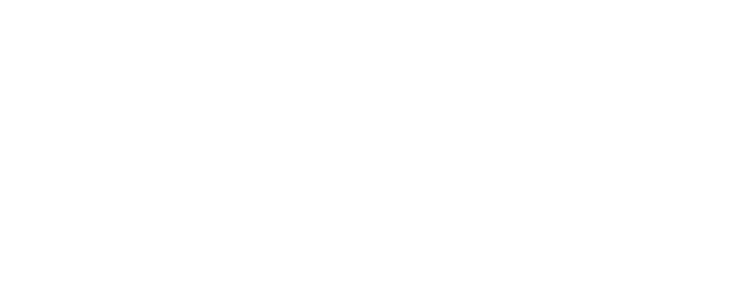
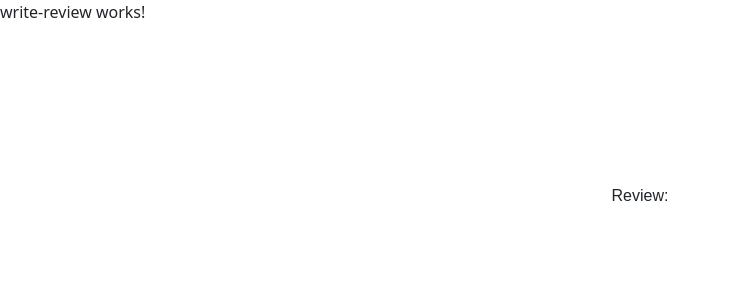
Before and after one commit to 240205-JavaAngularAWS/shoe-front, an Angular app in the folder payMore/: page /writeReview in a window 1280 px wide. Before the commit this address led to /. Shown: the top 300 px of the page, without its empty margins (0-730 px from the left). Built offline with nearby package versions, Linux system fonts and the light colour scheme.

Commit message:
begin write review component

```diff
--- a/payMore/src/app/app-routing.module.ts
+++ b/payMore/src/app/app-routing.module.ts
@@ -4,12 +4,14 @@
 import { UserRegisterComponent } from './components/user-register/user-register.component';
 import { SellerLoginComponent } from './components/seller-login/seller-login.component';
 import { SellerRegisterComponent } from './components/seller-register/seller-register.component';
+import { WriteReviewComponent } from './components/write-review/write-review.component';
 
 const routes: Routes = [
   { path: 'loginUser', component: UserLoginComponent },
   { path: 'createAccount', component: UserRegisterComponent },
   { path: 'loginSeller', component: SellerLoginComponent },
   { path: 'createAccountSeller', component: SellerRegisterComponent },
+  { path: 'writeReview', component: WriteReviewComponent},
   { path: '', pathMatch: 'full', redirectTo: 'loginUser' },
 ];
 
--- a/payMore/src/app/app.module.ts
+++ b/payMore/src/app/app.module.ts
@@ -13,6 +13,7 @@
 import { NavBarSLComponent } from './components/nav-bar-sl/nav-bar-sl.component';
 import { UserRegisterComponent } from './components/user-register/user-register.component';
 import { FormsModule } from '@angular/forms';
+import { WriteReviewComponent } from './components/write-review/write-review.component';
 
 
 @NgModule({
@@ -25,7 +26,8 @@
     SellerLoginComponent,
     SellerRegisterComponent,
     NavBarSLComponent,
-    UserRegisterComponent
+    UserRegisterComponent,
+    WriteReviewComponent
   ],
   imports: [
     BrowserModule,
--- /dev/null
+++ b/payMore/src/app/components/write-review/write-review.component.css
@@ -0,0 +1,8 @@
+#writeReivewForm {
+    display: flex;
+    flex-direction: column;
+    align-items: center;
+    justify-content: center;
+    margin-top: 20vh;
+    font-family: Arial, sans-serif;
+}
--- /dev/null
+++ b/payMore/src/app/components/write-review/write-review.component.html
@@ -0,0 +1,10 @@
+<p>write-review works!</p>
+<div>
+
+    <!-- <app-nav-bar></app-nav-bar> -->
+
+    <div id="writeReivewForm">
+        <label for="reviewProduct">Review: </label>
+    </div>
+
+</div>
```
Also changed, not shown: payMore/src/app/components/write-review/write-review.component.ts (added, +10 -0 lines), 1 other file (tests, documents, lock files or other folders).
